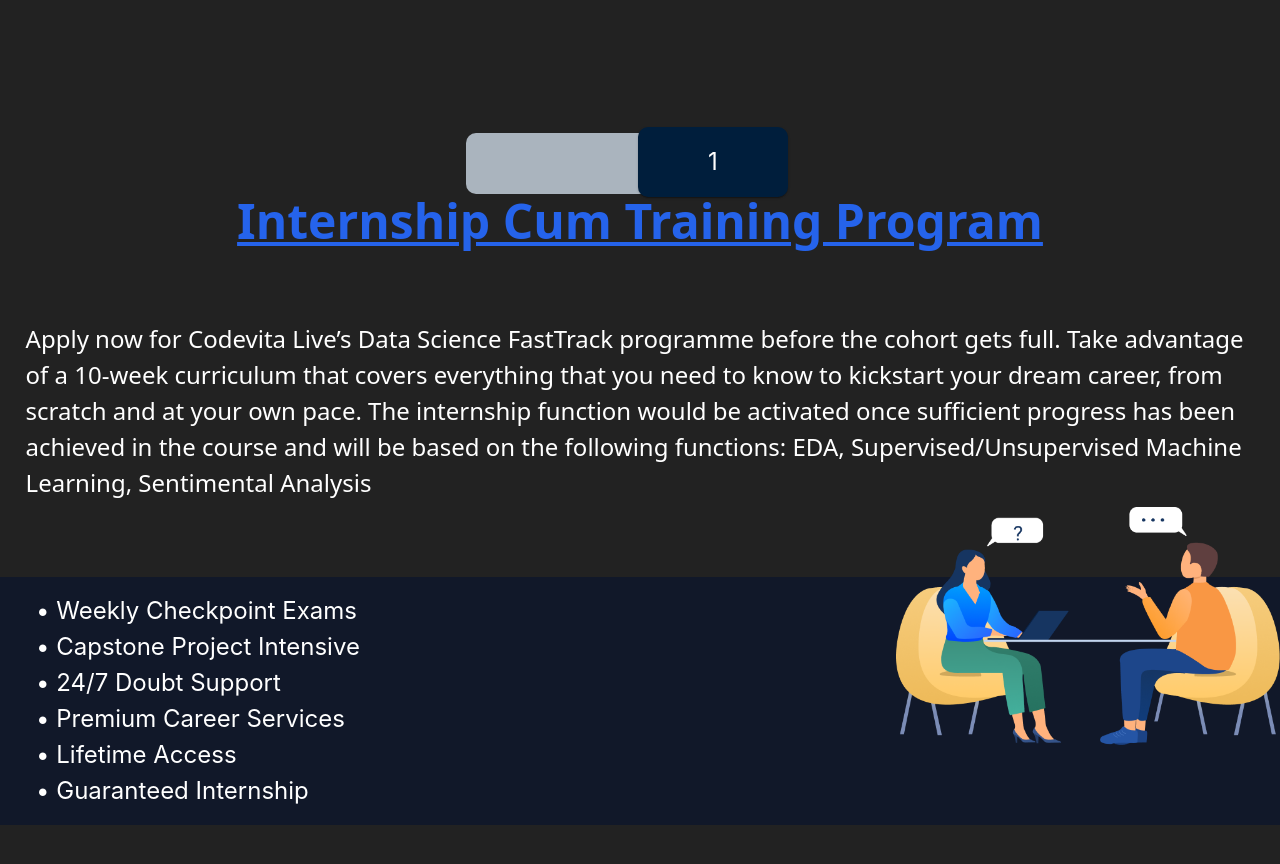
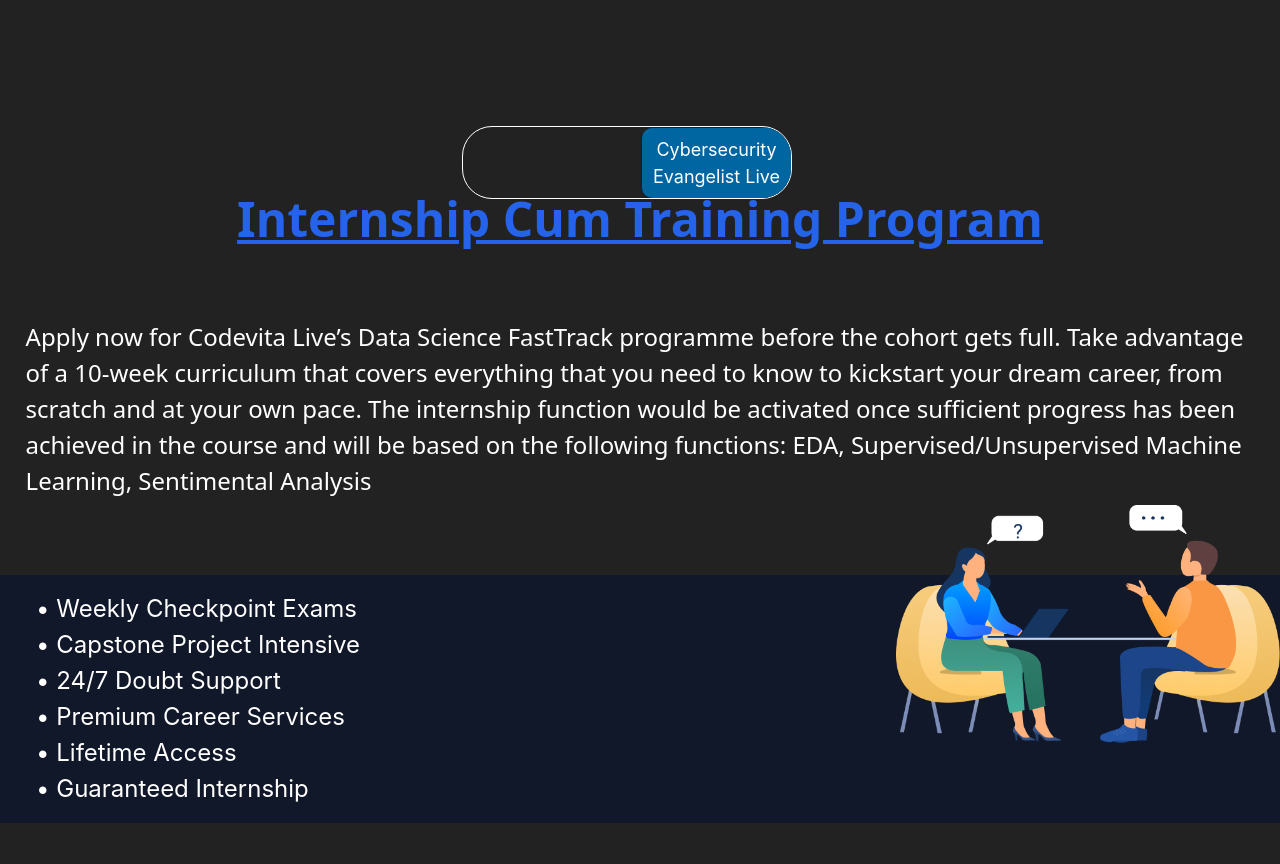
Before and after one commit to yiungyiung/codevita-competetion, a React (Create React App) app: page / in a window 1280 px wide. Shown: the part 2200-3064 px from the top of the page. Built offline with nearby package versions, Linux system fonts and the light colour scheme.

Commit message:
switch worrkkssss

```diff
--- a/src/components/CustomizedSwitches.js
+++ b/src/components/CustomizedSwitches.js
@@ -5,18 +5,20 @@
 import Switch from "@mui/material/Switch";
 
 const MaterialUISwitch = styled(Switch)(({ theme }) => ({
-  width: 335,
-  height: 75,
+  width: 330,
+  height: 73,
   padding: 7,
+  border: "1px solid white",
+  borderRadius: 30,
+  backgroundColor: "transparent",
   "& .MuiSwitch-switchBase": {
     margin: 1,
     padding: 0,
     transform: "translateX(0px)",
     "&.Mui-checked": {
-      color: "#fff",
       transform: "translateX(178px)",
       "& .MuiSwitch-thumb:before": {
-        content: '"1"', // Change content to "1"
+        content: '"Cybersecurity Evangelist Live"',
         position: "absolute",
         display: "flex",
         alignItems: "center",
@@ -25,23 +27,24 @@
         height: "100%",
         left: 0,
         top: 0,
-        color: "#fff",
-        fontSize: "24px", // Adjust font size as needed
+        fontSize: "18px",
         background: "transparent",
+        textAlign: "center", // Center-align text
       },
       "& + .MuiSwitch-track": {
         opacity: 1,
-        backgroundColor: theme.palette.mode === "dark" ? "#8796A5" : "#aab4be",
+        backgroundColor:
+          theme.palette.mode === "dark" ? "transparent" : "transparent",
       },
     },
   },
   "& .MuiSwitch-thumb": {
-    backgroundColor: theme.palette.mode === "dark" ? "#003892" : "#001e3c",
+    backgroundColor: theme.palette.mode === "dark" ? "#0066a1" : "#0066a1",
     width: 150,
     height: 70,
     borderRadius: 10,
     "&:before": {
-      content: '"2"', // Change content to "2"
+      content: '"Data Science FastTrack"',
       position: "absolute",
       display: "flex",
       alignItems: "center",
@@ -51,13 +54,15 @@
       left: 0,
       top: 0,
       color: "#fff",
-      fontSize: "24px", // Adjust font size as needed
+      fontSize: "18px",
       background: "transparent",
+      textAlign: "center", // Center-align text
     },
   },
   "& .MuiSwitch-track": {
     opacity: 1,
-    backgroundColor: theme.palette.mode === "dark" ? "#8796A5" : "#aab4be",
+    backgroundColor:
+      theme.palette.mode === "dark" ? "transparent" : "transparent",
     borderRadius: 20 / 2,
   },
 }));
```
